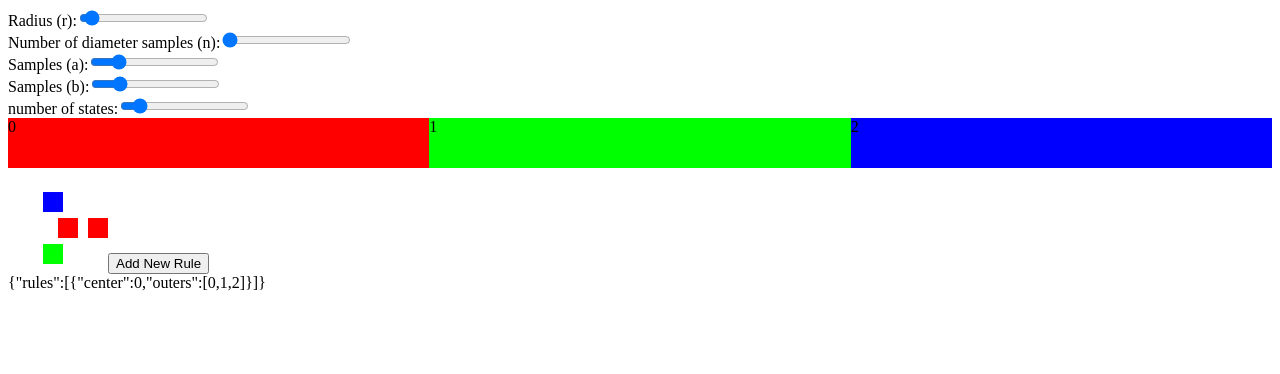
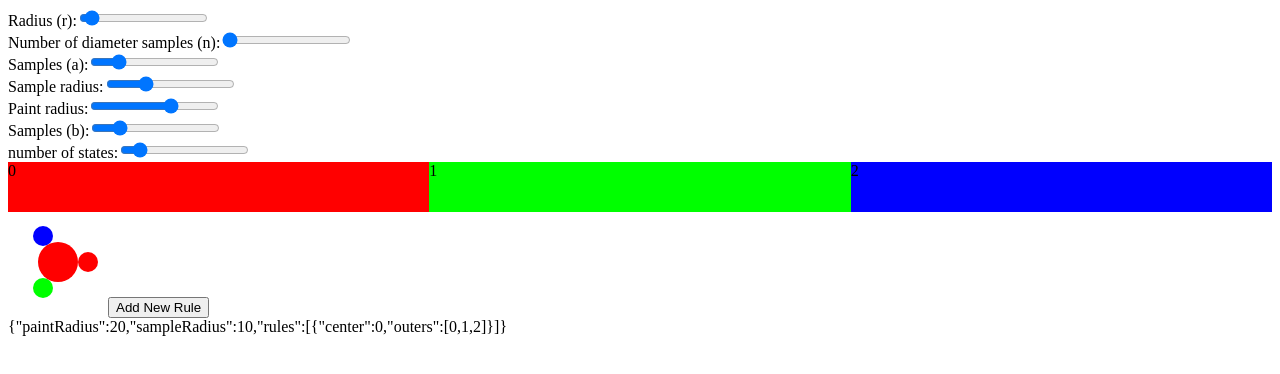
Before and after one commit to CodogoFreddie/non-grid-wave-function-collapse, a React (Vite) app: page / in a window 1280 px wide. Both pictures are taken after a click on the button "Add New Rule". Shown: the top 374 px of the page. Built offline with nearby package versions, Linux system fonts and the light colour scheme.

Commit message:
added custom radi

```diff
--- a/src/App.js
+++ b/src/App.js
@@ -8,6 +8,8 @@ import Rules from "./components/Rules";
 const App = () => {
 	const [r, setR] = useState(5);
 	const [n, setN] = useState(3);
+	const [sampleRadius, setSampleRadius] = useState(10);
+	const [paintRadius, setPaintRadius] = useState(20);
 	const [a, setA] = useState(100);
 	const [b, setB] = useState(100);
 	const [numberOfStates, setNumberOfStates] = useState(3);
@@ -41,6 +43,10 @@ const App = () => {
 					setR,
 					n,
 					setN,
+					sampleRadius,
+					setSampleRadius,
+					paintRadius,
+					setPaintRadius,
 					a,
 					setA,
 					b,
@@ -57,10 +63,12 @@ const App = () => {
 					setRules,
 					n,
 					stateColors,
+					sampleRadius,
+					paintRadius,
 				}}
 			/>
 
-			{JSON.stringify({ rules })}
+			{JSON.stringify({ paintRadius, sampleRadius, rules })}
 		</div>
 	);
 };
--- a/src/components/Config.js
+++ b/src/components/Config.js
@@ -28,6 +28,10 @@ const Config = ({
 	setR,
 	n,
 	setN,
+	sampleRadius,
+	setSampleRadius,
+	paintRadius,
+	setPaintRadius,
 	a,
 	setA,
 	b,
@@ -53,6 +57,20 @@ const Config = ({
 			onChange={setA}
 		/>
 		<Slider
+			label="Sample radius"
+			value={sampleRadius}
+			min={2}
+			max={30}
+			onChange={setSampleRadius}
+		/>
+		<Slider
+			label="Paint radius"
+			value={paintRadius}
+			min={2}
+			max={30}
+			onChange={setPaintRadius}
+		/>
+		<Slider
 			label="Samples (b)"
 			value={b}
 			min={10}
--- a/src/components/Rules.js
+++ b/src/components/Rules.js
@@ -1,27 +1,44 @@
 import React from "react";
 import * as R from "ramda";
 
-const RuleDisplay = ({ center, outers, update, stateColors }) => (
+const RuleDisplay = ({
+	center,
+	outers,
+	update,
+	stateColors,
+	sampleRadius,
+	paintRadius,
+}) => (
 	<svg width={100} height={100} viewport="0 0 100 100">
-		<rect x={50} y={50} width={20} height={20} fill={stateColors[center]} />
 		{outers.map((outer, i, { length }) => (
-			<rect
-				x={50 + Math.cos((Math.PI * 2 * i) / length) * 30}
-				y={50 + Math.sin((Math.PI * 2 * i) / length) * 30}
-				width={20}
-				height={20}
+			<circle
+				cx={50 + Math.cos((Math.PI * 2 * i) / length) * 30}
+				cy={50 + Math.sin((Math.PI * 2 * i) / length) * 30}
+				r={sampleRadius}
 				fill={stateColors[outer]}
 			/>
 		))}
+		<circle cx={50} cy={50} r={paintRadius} fill={stateColors[center]} />
 	</svg>
 );
-const Rules = ({ stateColors, numberOfStates, n, rules, setRules }) => (
+
+const Rules = ({
+	stateColors,
+	numberOfStates,
+	n,
+	rules,
+	setRules,
+	sampleRadius,
+	paintRadius,
+}) => (
 	<div>
 		{rules.map(({ center, outers }) => (
 			<RuleDisplay
 				center={center}
 				outers={outers}
 				stateColors={stateColors}
+				sampleRadius={sampleRadius}
+				paintRadius={paintRadius}
 			/>
 		))}
 
```
